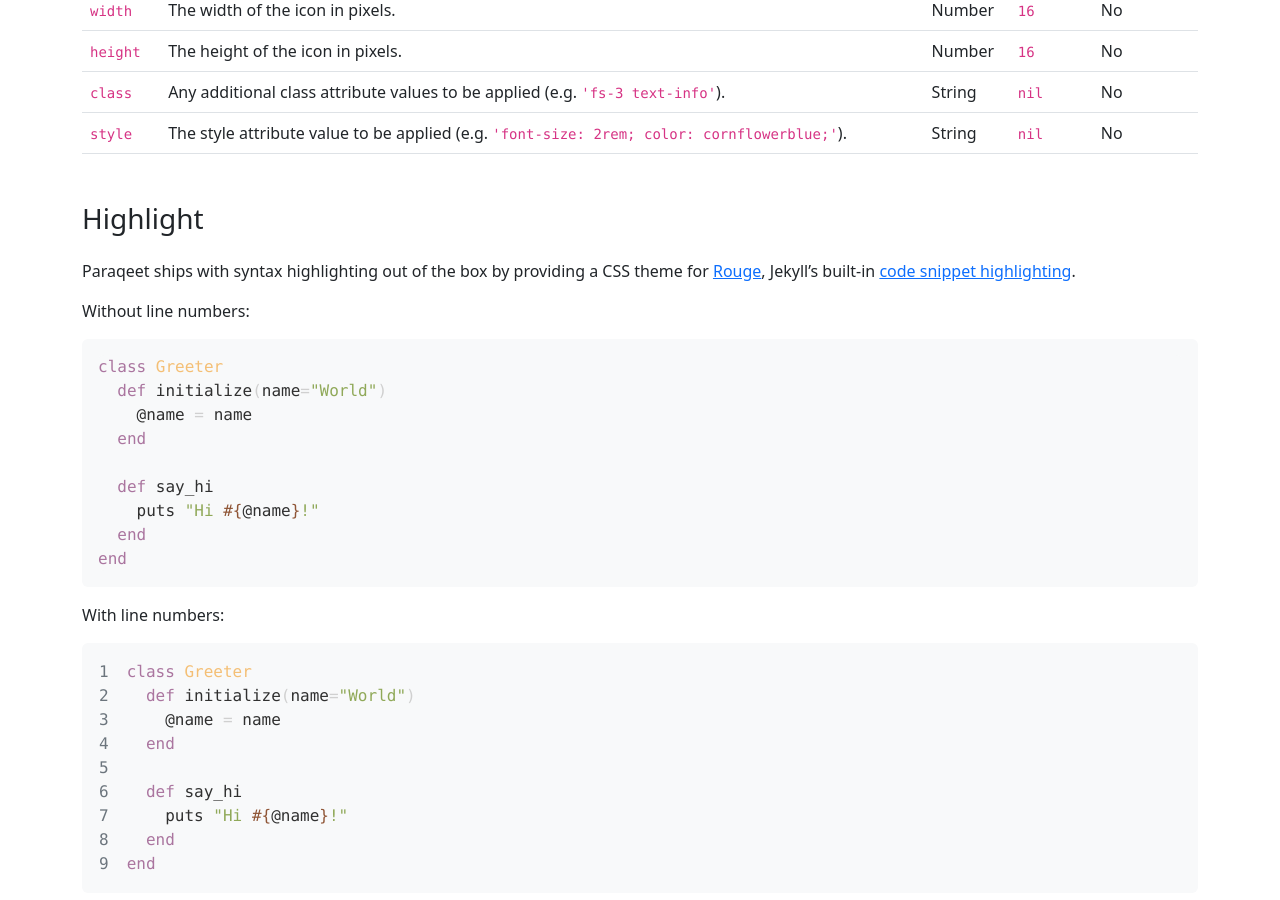
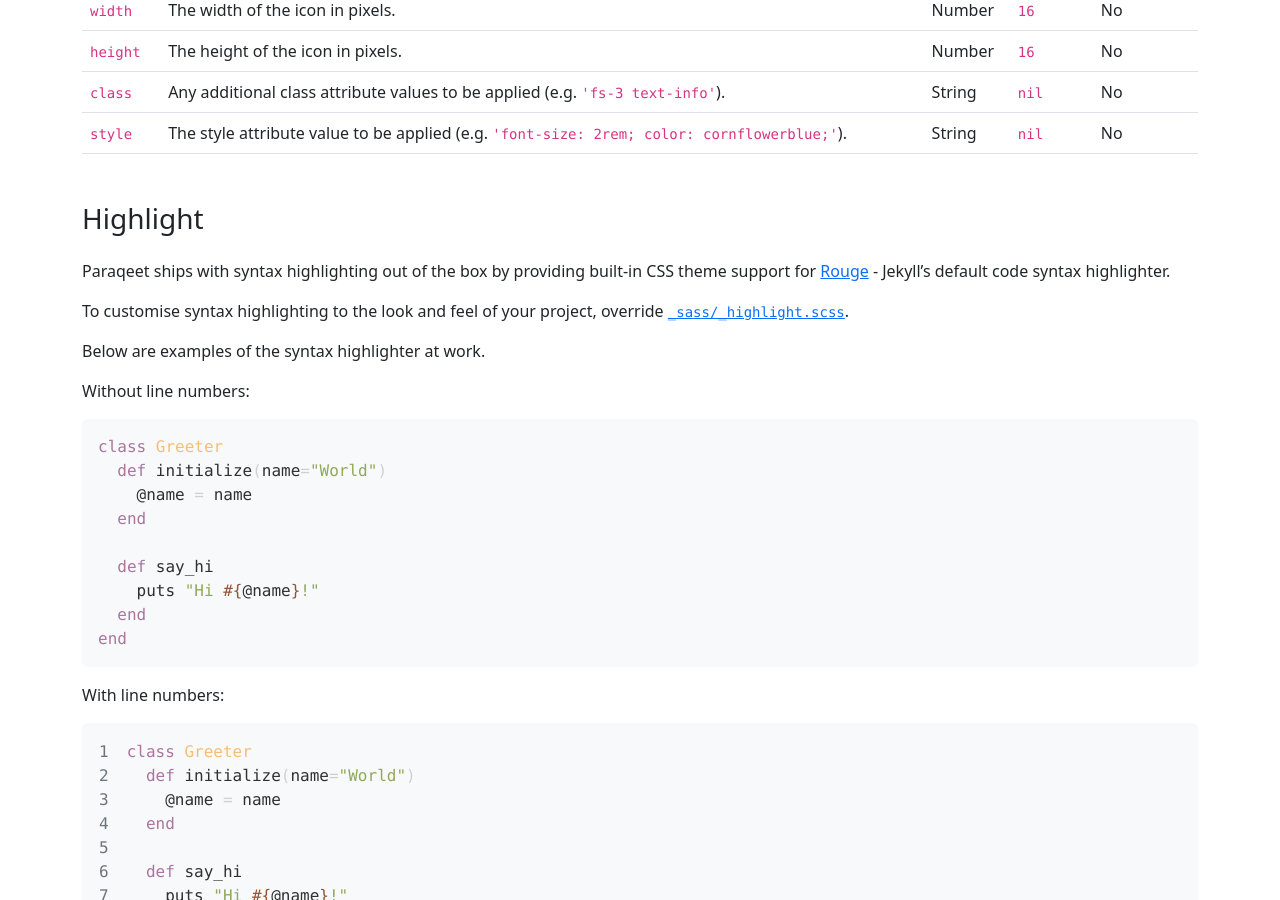
Before and after one commit to signified/paraqeet, a Jekyll site: the page built from index.md, in a window 1280 px wide and 900 px high, scrolled down 2451 px. Built offline with Jekyll 4.4.1, drawn with Linux system fonts in a browser that asks for light colours; our own code applies the rules of GitHub Pages for plain Markdown files.

Commit message:
Update index.md

```diff
--- a/index.md
+++ b/index.md
@@ -131,7 +131,11 @@ which looks like: {% include icon.html
 ### Highlight
 {: .my-4}
 
-Paraqeet ships with syntax highlighting out of the box by providing a CSS theme for [Rouge](http://rouge.jneen.net/), Jekyll's built-in [code snippet highlighting](https://jekyllrb.com/docs/liquid/tags/#code-snippet-highlighting).
+Paraqeet ships with syntax highlighting out of the box by providing built-in CSS theme support for [Rouge](http://rouge.jneen.net/) - Jekyll's default code syntax highlighter.
+
+To customise syntax highlighting to the look and feel of your project, override [`_sass/_highlight.scss`](https://github.com/signified/paraqeet/blob/main/_sass/_highlight.scss).
+
+Below are examples of the syntax highlighter at work.
 
 Without line numbers:
 
```
